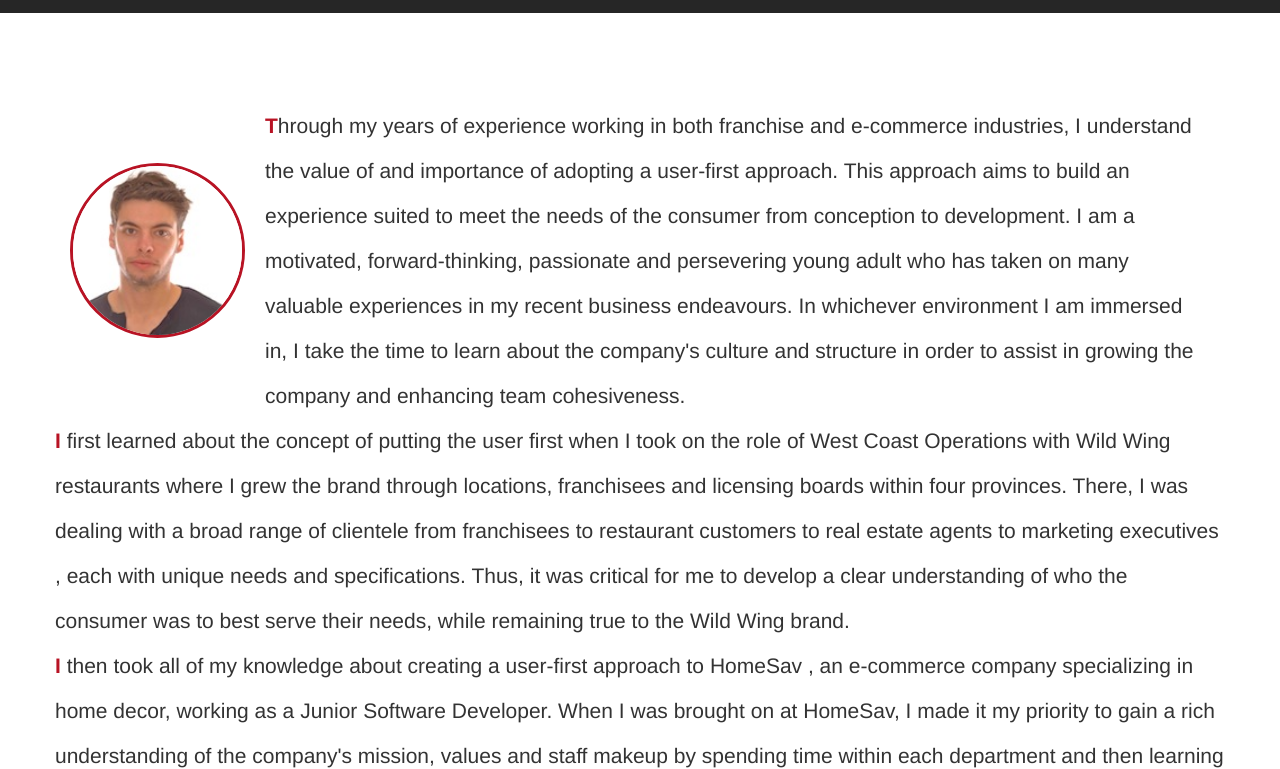
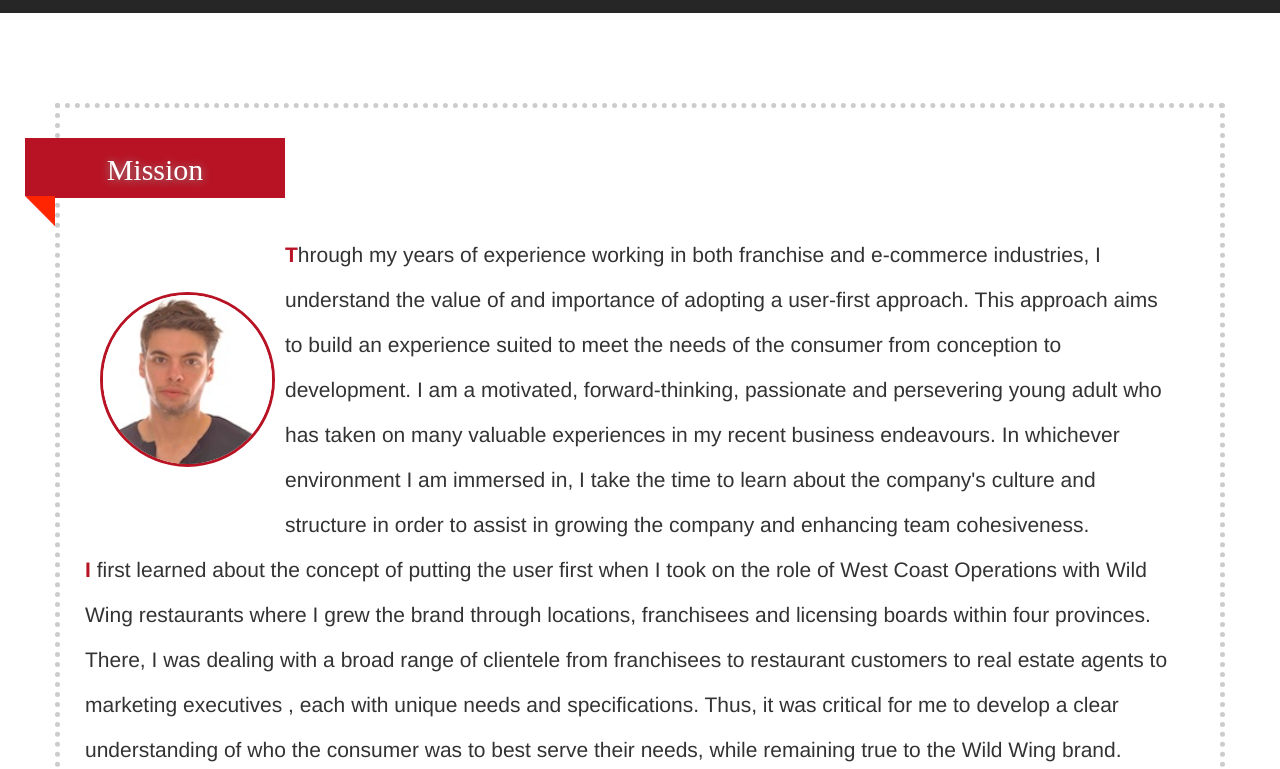
Before and after one commit to nickjoegray/smoke, a plain HTML site: page index.html in a window 1280 px wide. Shown: the part 837-1606 px from the top of the page. Drawn offline with nearby package versions, Linux system fonts and the light colour scheme.

Commit message:
add mission header with banner and border to text

```diff
--- a/css/main.css
+++ b/css/main.css
@@ -72,8 +72,38 @@ body {
 .three {
   margin-bottom:0;
   padding-top:90px;
-  height:1200px;
+  height:1400px;
   background: #FFFFFF;
+}
+
+.three .container {
+  border:5px dotted #CCCCCC;
+  padding-left: 40px;
+  padding-right:40px;
+  padding-bottom:40px;
+}
+
+.three .container .title-mission {
+  background-color:#B81324;
+  width:260px;height:60px;
+  color:#FFFFFF;
+  text-align:center;
+  margin-left:-75px;
+  margin-bottom:-11px;
+  margin-top:30px;
+  font-family:avenir;
+  font-size:30px;
+  text-shadow: 0px 1px 10px rgba(150, 150, 150, 1);
+
+}
+
+.triangle {
+  -webkit-transform: rotate(90deg);     /* Chrome and other webkit browsers */
+  -moz-transform: rotate(90deg);        /* FF */
+  -o-transform: rotate(90deg);          /* Opera */
+  -ms-transform: rotate(90deg);         /* IE9 */
+  transform: rotate(90deg);
+  margin-left:-75px;
 }
 
 .three b {
@@ -90,7 +120,7 @@ body {
 }
 
 .four {
-  background-color:#FFEFDB;
+  background-color:#FFFFFF;
   height:1000px;
-  margin-bottom:0;
+  /*margin-bottom:0;*/
 }
--- a/index.html
+++ b/index.html
@@ -22,7 +22,7 @@
 
         <script src="js/vendor/modernizr-2.6.2-respond-1.1.0.min.js"></script>
     </head>
-    <body textlink="#000000">
+    <body>
         <!--[if lt IE 7]>
             <p class="chromeframe">You are using an <strong>outdated</strong> browser. Please <a href="http://browsehappy.com/">upgrade your browser</a> or <a href="http://www.google.com/chromeframe/?redirect=true">activate Google Chrome Frame</a> to improve your experience.</p>
         <![endif]-->
@@ -83,6 +83,9 @@
     <div id="mission">
       <div class="jumbotron three">
         <div class="container">
+          <div class="title-mission">Mission</div>
+          <div><img class="triangle" width="30" height="30" src="./img/right_angle.png"></div>
+
           <div class="row">
             <div class="col-lg-2">
               <span class="left img-nick">
```
Also changed, not shown: img/red_triangle.gif (added), img/right_angle.png (added).
